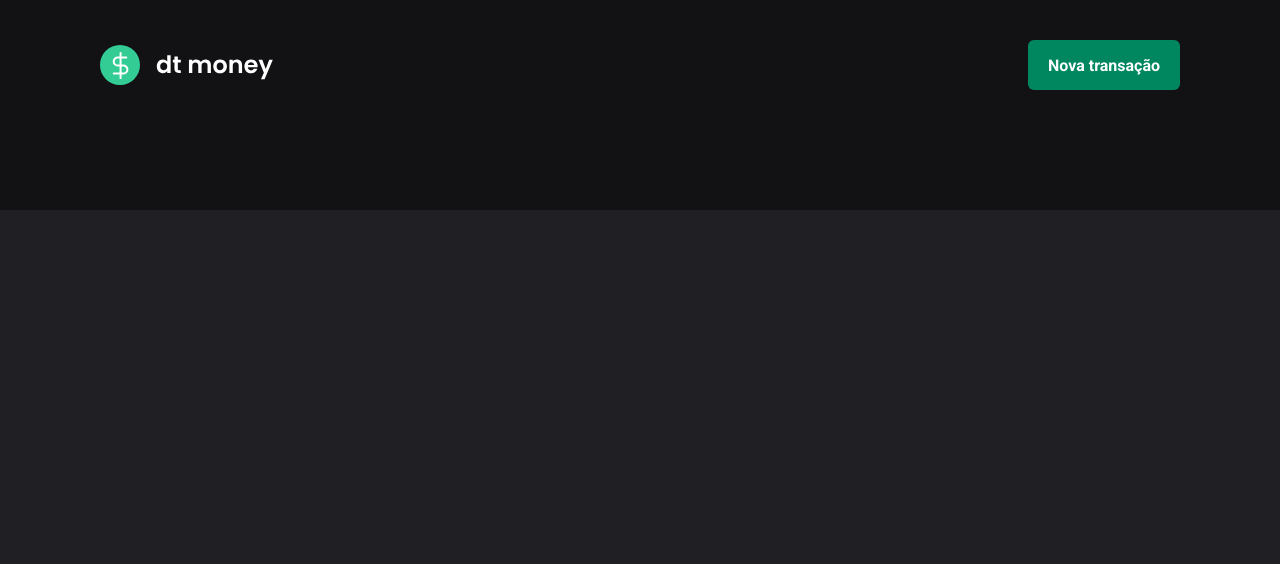
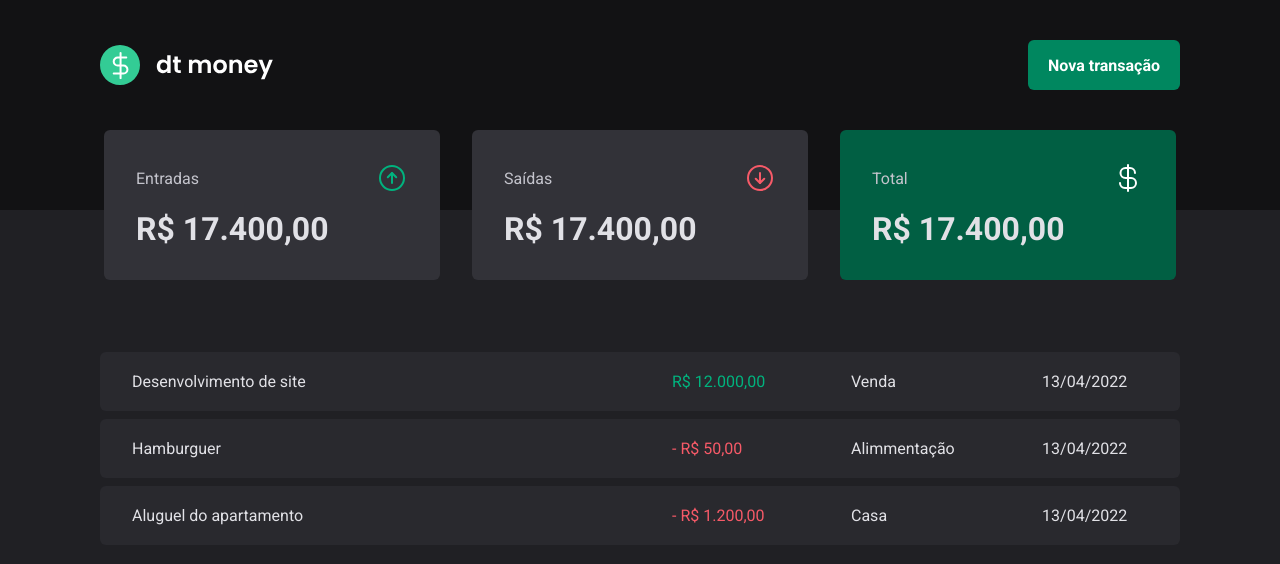
Before and after one commit to esbnet/ignite-new-dt-money, a React (Vite) app: page / in a window 1280 px wide. Shown: the top 564 px of the page. Built offline with nearby package versions, Linux system fonts and the light colour scheme.

Commit message:
feat: :sparkles: create cards and table to transaction

```diff
--- a/src/App.tsx
+++ b/src/App.tsx
@@ -1,5 +1,5 @@
 import { ThemeProvider } from "styled-components"
-import { Header } from "./components/Header"
+import { Transactions } from "./pages/Transactions"
 import { GlobalStyle } from "./styles/global"
 import { defaultTheme } from "./styles/themes/default"
 
@@ -7,7 +7,7 @@ export function App() {
   return (
     <ThemeProvider theme={defaultTheme}>
       <GlobalStyle />
-      <Header/>
+      <Transactions/>
     </ThemeProvider>
   )
 }
--- /dev/null
+++ b/src/components/Summary/index.tsx
@@ -0,0 +1,33 @@
+ import { ArrowCircleDown, ArrowCircleUp, CurrencyDollar } from "phosphor-react"
+import { SummaryCard, SummaryContainer } from "./styles"
+
+export function Summary() {
+  return (
+    <SummaryContainer>
+      <SummaryCard>
+        <header>
+          <span>Entradas</span>
+          <ArrowCircleUp size={32} color='#00b37e' />
+        </header>
+
+        <strong>R$ 17.400,00</strong>
+      </SummaryCard>
+      <SummaryCard>
+        <header>
+          <span>Saídas</span>
+          <ArrowCircleDown size={32} color='#f75a68' />
+        </header>
+
+        <strong>R$ 17.400,00</strong>
+      </SummaryCard>
+      <SummaryCard variant="green">
+        <header>
+          <span>Total</span>
+          <CurrencyDollar size={32} color='#fff' />
+        </header>
+
+        <strong>R$ 17.400,00</strong>
+      </SummaryCard>
+    </SummaryContainer>
+  )
+}
--- /dev/null
+++ b/src/components/Summary/styles.ts
@@ -0,0 +1,44 @@
+import styled, { css } from "styled-components"
+
+interface SummaryCardProps {
+  variant?: 'green'
+}
+
+export const SummaryContainer = styled.section`
+  width: 100%;
+  max-width: 1120px;
+  margin: 0 auto;
+  padding: 0 1.5rem;
+
+  display: grid;
+  grid-template-columns: repeat(3, 1fr);
+  gap: 2rem;
+
+  margin-top: -5rem;
+
+`
+
+
+export const SummaryCard = styled.div<SummaryCardProps>`
+
+  background: ${props => props.theme["gray-600"]};
+  border-radius: 6px;
+  padding: 2rem;
+
+  header {
+    display: flex;
+    align-items: center;
+    justify-content: space-between;
+    color: ${props => props.theme["gray-300"]};
+  }
+
+  strong {
+    display: block;
+    margin-top: 1rem;
+    font-size: 2rem
+  }
+
+  ${props => props.variant === 'green' && css`
+    background: ${props.theme['green-700']};
+  `}
+`
--- a/src/pages/Transactions/index.tsx
+++ b/src/pages/Transactions/index.tsx
@@ -1,10 +1,47 @@
 import { Header } from "../../components/Header"
+import { Summary } from "../../components/Summary"
+import {
+  PriceHighlight,
+  TransactionsContainer,
+  TransactionsTable,
+} from "./styles"
 
 export function Transactions() {
   return (
     <div>
       <Header />
-      <h1>Transaction</h1>
+      <Summary />
+
+      <TransactionsContainer>
+        <TransactionsTable>
+          <tbody>
+            <tr>
+              <td width='50%'>Desenvolvimento de site</td>
+              <td>
+                <PriceHighlight variant='income'>R$ 12.000,00</PriceHighlight>
+              </td>
+              <td>Venda</td>
+              <td>13/04/2022</td>
+            </tr>
+            <tr>
+              <td>Hamburguer</td>
+              <td>
+                <PriceHighlight variant='outcome'>- R$ 50,00</PriceHighlight>
+              </td>
+              <td>Alimmentação</td>
+              <td>13/04/2022</td>
+            </tr>
+            <tr>
+              <td>Aluguel do apartamento</td>
+              <td>
+                <PriceHighlight variant='outcome'>- R$ 1.200,00</PriceHighlight>
+              </td>
+              <td>Casa</td>
+              <td>13/04/2022</td>
+            </tr>
+          </tbody>
+        </TransactionsTable>
+      </TransactionsContainer>
     </div>
   )
 }
--- a/src/pages/Transactions/styles.ts
+++ b/src/pages/Transactions/styles.ts
@@ -1,8 +1,41 @@
-import styled from "styled-components";
+import styled from "styled-components"
 
-export const TransactionContainer = styled.header`
+export const TransactionsContainer = styled.main`
+  width: 100%;
+  max-width: 1128px;
+  margin: 4rem auto 0;
+  padding: 0 1.5rem;
+`
 
-  background: ${props => props.theme["gray-900"]};
-  padding: 2.5rem 0 7.5rem;
+export const TransactionsTable = styled.table`
+  width: 100%;
+  border-collapse: separate;
+  border-spacing: 0 0.5rem;
+  /* margin-top: 1.5rem; */
 
+  td {
+    padding: 1.25rem 2rem;
+    background: ${(props) => props.theme["gray-700"]};
+
+    &:first-child {
+      border-top-left-radius: 6px;
+      border-bottom-left-radius: 6px;
+    }
+
+    &:last-child {
+      border-top-right-radius: 6px;
+      border-bottom-right-radius: 6px;
+    }
+  }
 `
+
+interface PriceHighlightProps {
+  variant: "income" | "outcome"
+}
+
+export const PriceHighlight = styled.span<PriceHighlightProps>`
+  color: ${(props) =>
+    props.variant === "income"
+      ? props.theme["green-300"]
+      : props.theme["red-300"]};
+`
```
